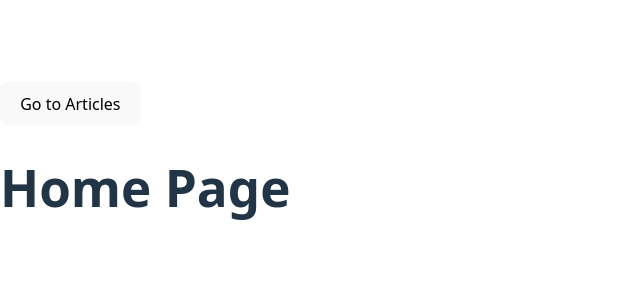
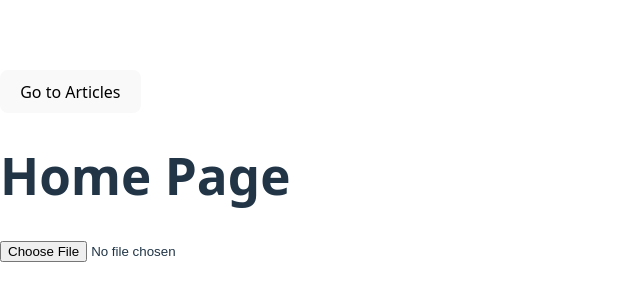
Before and after one commit to yuriivydai34/react-electron-app1, a React (Vite) app: page / in a window 1280 px wide. Shown: the part 234-534 px from the top of the page, without its empty margins (0-640 px from the left). Built offline with nearby package versions, Linux system fonts and the light colour scheme.

Commit message:
upload file

```diff
--- a/src/frontend/components/Home.tsx
+++ b/src/frontend/components/Home.tsx
@@ -2,12 +2,42 @@ import { useNavigate } from "react-router-dom";
 
 const Home: React.FC = () => {
   const navigate = useNavigate();
+
+  // Function to handle file input change
+  function handleFileChange(event: React.ChangeEvent<HTMLInputElement>): void {
+    const files = event.target.files;
+    const token = localStorage.getItem("jwt");
+    if (files) {
+      const formData = new FormData();
+      Array.from(files).forEach((file) => {
+        formData.append("files", file);
+      });
+      // Upload the files using fetch or any other method
+      fetch(`${import.meta.env.VITE_API_URL}/api/upload`, {
+        method: "POST",
+        body: formData,
+        headers: {
+          // Add any necessary headers here, e.g., authorization
+          "Authorization": `Bearer ${token}`,
+        },
+      })
+        .then((response) => response.json())
+        .then((data) => {
+          console.log("Upload successful:", data);
+        })
+        .catch((error) => {
+          console.error("Error uploading files:", error);
+        });
+    }
+  }
+
   return (
     <div>
       <nav style={{ display: "flex", gap: 8, marginBottom: 24 }}>
         <button onClick={() => navigate("/articles")}>Go to Articles</button>
       </nav>
       <h1>Home Page</h1>
+      <input type="file" onChange={handleFileChange} />
     </div>
   );
 };
```
